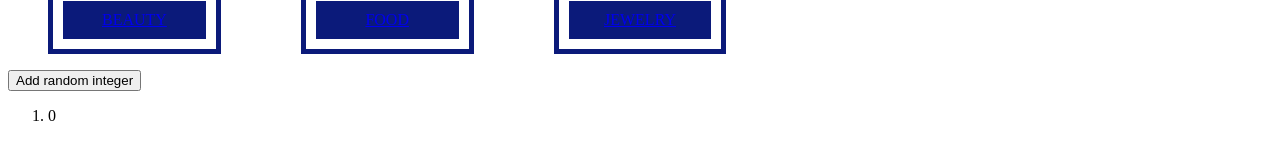
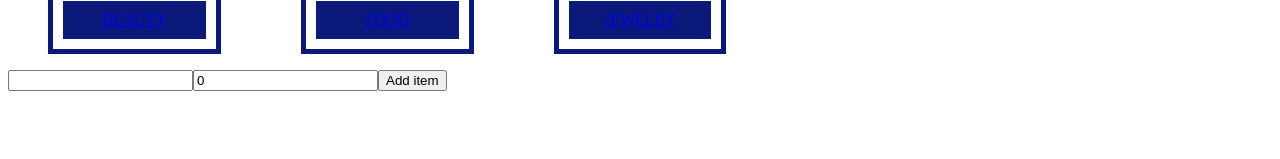
Before and after one commit to pblinov/nuxt-test, a Nuxt app: page / in a window 1280 px wide. Shown: the part 473-632 px from the top of the page. Built offline with nearby package versions, Linux system fonts and the light colour scheme.

Commit message:
Add items to basket

```diff
--- a/pages/index.vue
+++ b/pages/index.vue
@@ -20,7 +20,9 @@
       <category v-for="c in categories" :caption="c.caption" :imageName="c.imageName"></category>
     </div>
 
-    <button @click="addItem">Add random integer</button>
+    <input v-model="item.text">
+    <input v-model="item.quantity">
+    <button @click="addItem">Add item</button>
 
   </div>
 </template>
@@ -35,9 +37,15 @@ const categories = reactive([
   {caption: "Jewelry", imageName: "Swarovski.jpg"}
 ])
 
+const item = reactive({
+  text: "",
+  quantity: 0
+})
+
 function addItem() {
-  store.add()
+  store.add(item.text, item.quantity)
 }
+
 </script>
 
 <style scoped>
--- a/state/state.ts
+++ b/state/state.ts
@@ -1,8 +1,20 @@
-import { reactive } from 'vue'
+import {reactive} from 'vue'
+import {SymbolKind} from "vscode-languageserver-types";
+import Array = SymbolKind.Array;
 
-export const store = reactive({
-    items: [0],
-    add() {
-        this.items.push(Math.round(Math.random() * 100))
+interface BasketItem {
+    name: string,
+    quantity: number
+}
+
+interface Basket {
+    items: BasketItem[]
+}
+
+export const store: Basket = reactive({
+    items: [] as BasketItem[],
+
+    add(text: string, quantity: number) {
+        this.items.push({name: text, quantity: quantity})
     }
 })
```
